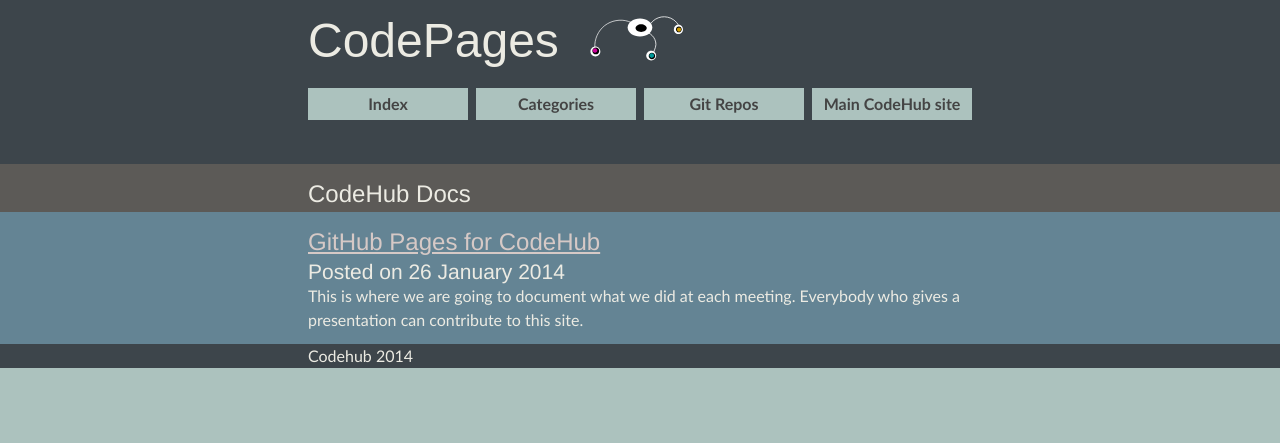
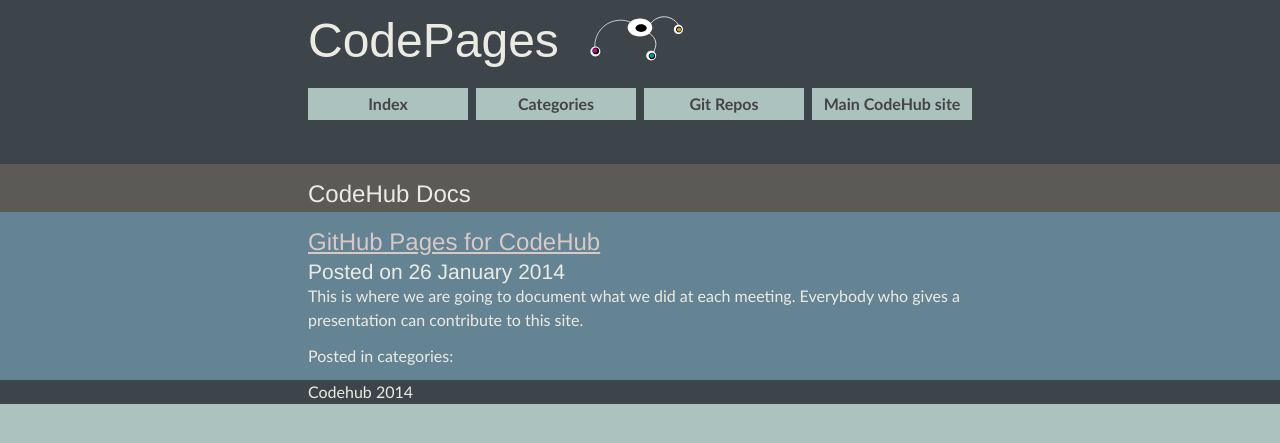
Before and after one commit to CodeHubOrg/codehuborg.github.io, a Jekyll site: the page built from index.html, in a window 1280 px wide. Shown: the top 443 px of the page. Built offline with Jekyll 4.4.1, drawn with Linux system fonts in a browser that asks for light colours; some web fonts are replaced.

Commit message:
add categories below post

```diff
--- a/_layouts/default.html
+++ b/_layouts/default.html
@@ -38,6 +38,13 @@
   </div>
     <section class="organisers section">
     {{ content }}
+    {% if page.categories != '' %}
+    <p>Posted in categories:
+      {% for category in page.categories %}
+        <a href="/categories.html#{{ category | first }}">{{ category | first }}</a>
+      {% endfor %}
+    </p>
+    {% endif %}
     </section>
   <footer id="footer"><div class="inner">Codehub 2014</div></footer>
 </body>
```
